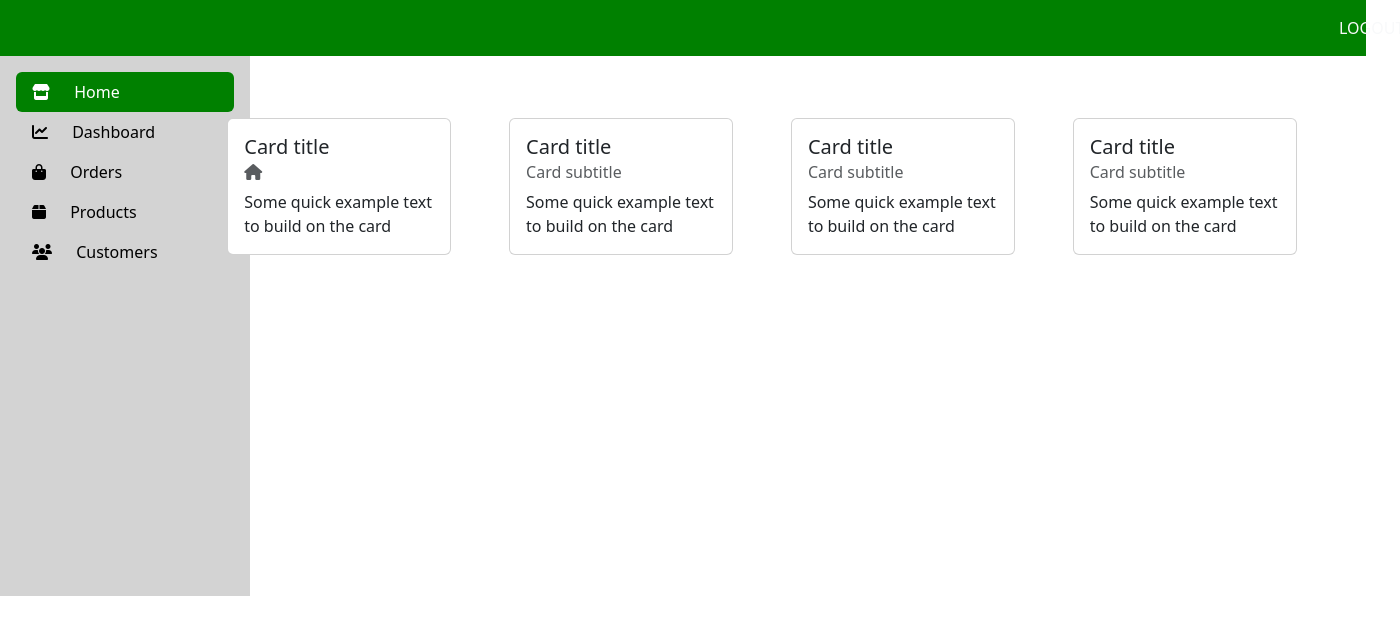
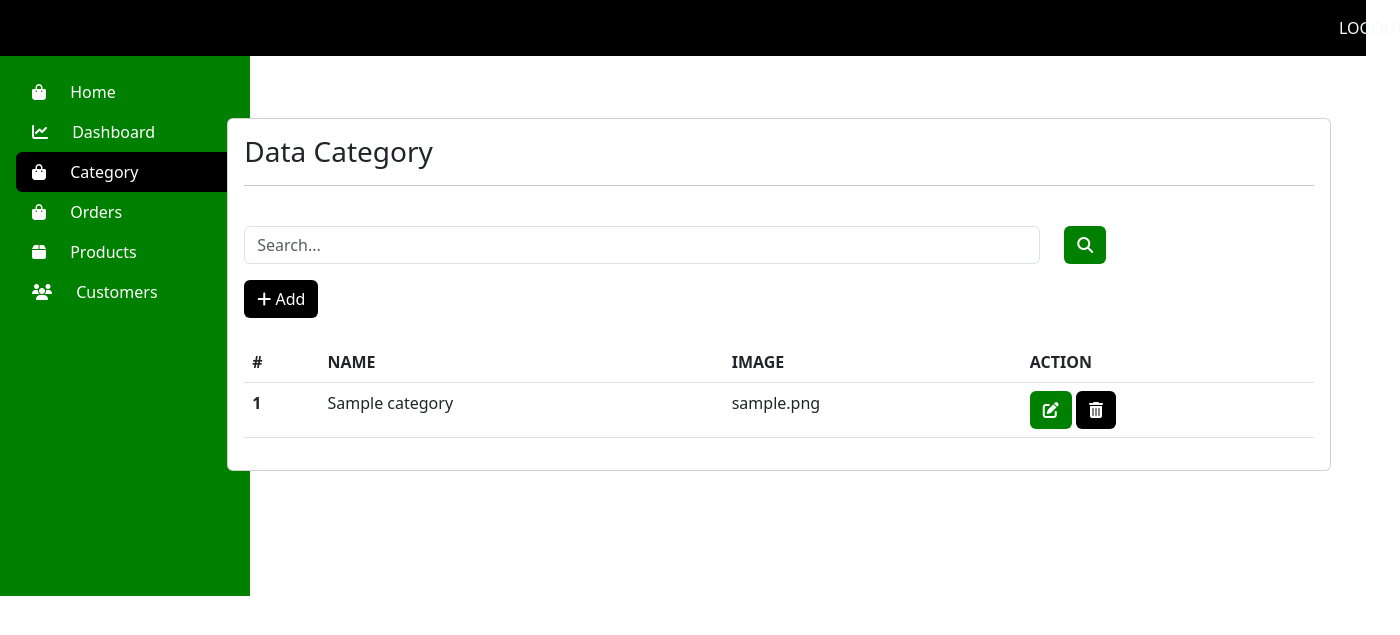
Before and after one commit to yantidefa/uas-putri-defa, a PHP site: page /admin/index.php?page=category in a window 1400 px wide. Shown: the top 635 px of the page. Run offline with PHP 8.4, Linux system fonts and the light colour scheme; the visitor is signed in with stand-in values (Sample User, id 1); tables that the repository leaves empty or names only in its code hold one stand-in row (values such as "Sample post"); some libraries are stand-ins or nearby versions.

Commit message:
get category & create category

```diff
--- a/admin/index.php
+++ b/admin/index.php
@@ -1,3 +1,37 @@
+<?php
+   @session_start();
+   include "../config/config.php";
+  //  if ($_SESSION['email'])
+  //  {
+  //    if ($_SESSION['role'] !="shop" || $_SESSION['role'] !="customer")
+  //      {
+  //        header("location:index.php");
+  //      }
+  //    else{
+  //      if (@$_SESSION['role'] =="shop")
+  //        {
+  //          header("location:shop/index.php");
+  //      }
+  //    }
+  //  }
+  //  else{
+  //    header("location:../login/login.php");
+  //  }
+
+   $email=$_SESSION['email'];
+   $QUERY="SELECT * FROM users WHERE email='$email'";
+   $result=mysqli_query($koneksi,$QUERY);
+
+    ?>
+    <?php
+    if (mysqli_num_rows($result)) {
+      $data_user=mysqli_fetch_array($result);
+      $_SESSION['id']=$data_user['id'];
+      $_SESSION['name']=$data_user['name'];
+      $_SESSION['image']=$data_user['image'];
+      $_SESSION['email']=$data_user['email'];
+   }
+   ?>
 <!doctype html>
 <html lang="en">
    <head>
@@ -10,11 +44,11 @@
    <body style="width: 1365px;
    min-height: 200px;">
       <!-- nav -->
-      <nav class="navbar navbar-expand-lg" style="background-color: #008000; width: 1366px;">
+      <nav class="navbar navbar-expand-lg" style="background-color: black; width: 1366px;">
         <div class="container">
           <div class="collapse navbar-collapse" id="navbarNavAltMarkup">
             <div class="navbar-nav" style="padding-left: 100%;">
-              <a class="text-light nav-link active" href="index.html">LOGOUT</a>
+              <a class="text-light nav-link active" href="../login/logout.php">LOGOUT</a>
             </div>
           </div>
         </div>
@@ -22,26 +56,35 @@
       <!-- nav -->
 
           <!-- sidebar -->
-          <div class="p-3" style="width: 250px; height: 540px; background-color: lightgray;">
+          <div class="p-3" style="width: 250px; height: 540px; background-color: #008000;">
             <ul class="nav nav-pills flex-column mb-auto">
-              <li class="nav-item">
-                  <a href="#" class="nav-link active" style="background-color: #008000;" aria-current="page">
-                  <i class="fa fa-store"></i>
+              <?php $page = $_GET['page']; ?>
+              <li>
+                  <a href="?page=category" class="nav-link" style="color: white; text-decoration:none;">
+                  <i class="fa fa-bag-shopping"></i>
                     <span style="padding-left: 20px;">
                       Home
                     </span>
                   </a>
               </li>
               <li>
-                  <a href="dashboard.html" class="nav-link link-body-emphasis">
+                  <a href="dashboard.html" class="nav-link" style="color: white; text-decoration:none;">
                   <i class="fa fa-chart-line"></i>
                     <span style="padding-left: 20px;">
                       Dashboard
                     </span>
                   </a>
               </li>
+              <li <?php if ($page == "category") { ?> class = "nav-link active" style="color: white; background-color: black;" <?php }  ?>>
+                  <a href="?page=category" class="nav-item" style="color: white; text-decoration:none;">
+                  <i class="fa fa-bag-shopping"></i>
+                    <span style="padding-left: 20px;">
+                      Category
+                    </span>
+                  </a>
+              </li>
               <li>
-                  <a href="order.html" class="nav-link link-body-emphasis">
+                  <a href="order.html" class="nav-link" style="color: white; text-decoration:none;">
                   <i class="fa fa-bag-shopping"></i>
                     <span style="padding-left: 20px;">
                       Orders
@@ -49,7 +92,7 @@
                   </a>
               </li>
               <li>
-                  <a href="#" class="nav-link link-body-emphasis">
+                  <a href="#" class="nav-link" style="color: white; text-decoration:none;">
                     <i class="fa fa-box"></i>
                       <span style="padding-left: 20px;">
                         Products
@@ -57,7 +100,7 @@
                   </a>
               </li>
               <li>
-                  <a href="#" class="nav-link link-body-emphasis">
+                  <a href="#" class="nav-link" style="color: white; text-decoration:none;">
                   <i class="fa fa-users"></i>
                     <span style="padding-left: 20px;">
                     Customers
@@ -70,7 +113,11 @@
 
         <!-- content -->
             <div class="container" style="padding-left: 15%; margin-top: -35%;">
-              <div class="row d-flex gap">
+            <?php
+                     include "../config/menu.php";
+
+                     ?>
+              <!-- <div class="row d-flex gap">
                 <div class="col-md-3">
                   <div class="card" style="width: 14rem;">
                     <div class="card-body">
@@ -107,7 +154,7 @@
                     </div>
                   </div>
                 </div>
-              </div>
+              </div> -->
             </div>
         <!-- content -->
 
--- /dev/null
+++ b/config/menu.php
@@ -0,0 +1,14 @@
+<?php
+$page	=	$_GET['page'];
+switch ($page) {
+
+	case 'category':
+		include "../pages/category/category.php";
+		break;
+
+
+	default:
+		include "../pages/dashboard.php";
+		break;
+}
+ ?>
--- a/login/cek_login.php
+++ b/login/cek_login.php
@@ -1,8 +1,8 @@
 <?php
 @session_start();
 include('../config/config.php');
-$email     =   addslashes($_POST['email']);
-$password  =   addslashes($_POST['password']);
+$email      =   addslashes($_POST['email']);
+$password   =   addslashes($_POST['password']);
 $QUERY     =   mysqli_query($koneksi, "SELECT * FROM `users` WHERE `email` = '$email'");
 
 $HASIL     =   mysqli_num_rows($QUERY);
--- /dev/null
+++ b/pages/category/tampil.php
@@ -0,0 +1,55 @@
+
+<div class="card">
+    <div class="card-body">
+    <h3>Data Category</h3>
+    <hr>
+    <br>
+    <form>
+        <div class="row">
+            <div class="col-md-9">
+                <div class="mb-3" style="width: 100%;">
+                <input type="email" class="form-control" placeholder="Search...">
+                </div>
+            </div>
+            <div class="col-md-3">
+                <button type="submit" class="btn" style="background-color: #008000; color: white;"><i class="fa fa-magnifying-glass"></i></button>
+            </div>
+        </div>
+        <a href="index.php?page=category&aksi=tambah" type="button" class="btn" style="background-color: black; color: white;"><i class="fa fa-plus"></i> Add</a>
+    </form>
+    <br>
+    <table class="table">
+        <thead>
+            <tr>
+            <th scope="col">#</th>
+            <th scope="col">NAME</th>
+            <th scope="col">IMAGE</th>
+            <th scope="col">ACTION</th>
+            </tr>
+        </thead>
+        <tbody>
+            <tr>
+            <?php
+                $TAMPIL = "SELECT * FROM categories";
+                $HASIL = mysqli_query($koneksi,$TAMPIL);
+                $NO = 1;
+                    while ($row=mysqli_fetch_array($HASIL)) {
+                $NO;
+                $name               = $row['name'];
+                $image    = $row['image'];
+             ?>
+              <th scope="row"><?php echo $NO; ?></th>
+              <td><?php echo $name; ?></td>
+              <td><?php echo $image; ?></td>
+              <td><button type="button" class="btn" style="background-color: #008000; color: white;"><i class="fa fa-pen-to-square"></i></button>
+                  <button type="button" class="btn" style="background-color: black; color: white;"><i class="fa fa-trash"></i></button>
+              </td>
+            </tr>
+            <?php
+                  $NO++;
+                  }
+                   ?>
+        </tbody>
+        </table>
+    </div>
+</div>
```
Also changed, not shown: admin/order.html (+33 -0 lines), pages/category/category.php (added, +23 -0 lines), pages/category/proses_tambah.php (added, +24 -0 lines), pages/category/tambah.php (added, +26 -0 lines), pages/dashboard.php (added, +38 -0 lines).
